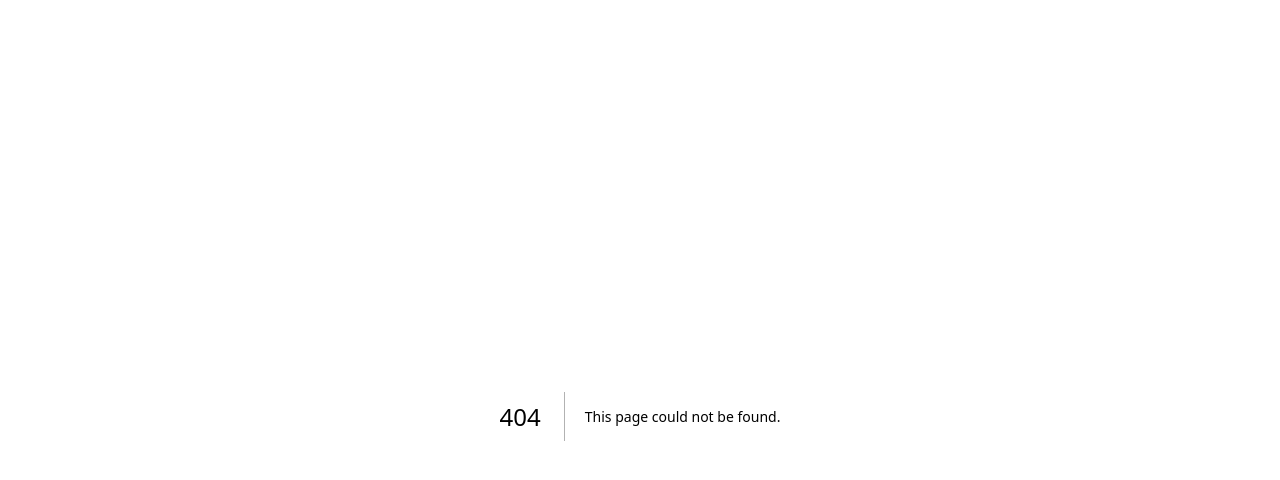
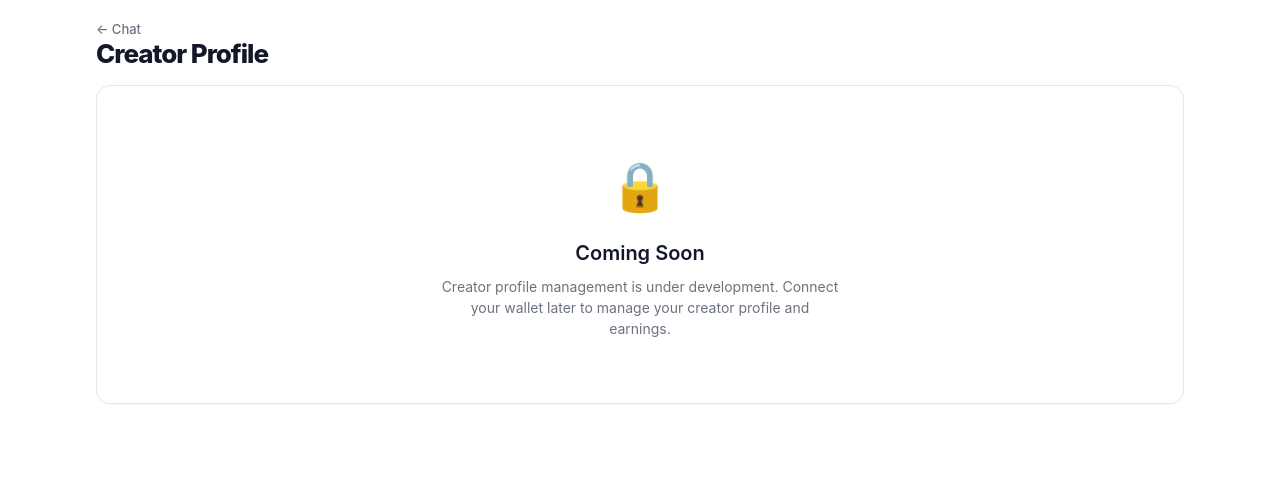
Before and after one commit to riyannode/Paylabs, a Next.js app: page /creator-profile in a window 1280 px wide. Before the commit this address had no page. Shown: the top 480 px of the page. Built offline with nearby package versions, Linux system fonts and the light colour scheme.

Commit message:
refactor(ui): rename routes — /explorer, /creator-dashboard, /source; add Creator Profile page; remove topWallet sidebar block

```diff
--- /dev/null
+++ b/app/creator-profile/page.tsx
@@ -0,0 +1,20 @@
+"use client";
+
+export default function CreatorProfilePage() {
+  return (
+    <div style={{ display: "grid", gap: 16 }}>
+      <div>
+        <a href="/" style={{ fontSize: 13, color: "var(--muted)", fontWeight: 500 }}>← Chat</a>
+        <h1 className="page-title">Creator Profile</h1>
+      </div>
+
+      <div className="card" style={{ textAlign: "center", padding: "64px 24px" }}>
+        <div style={{ fontSize: 48, marginBottom: 16 }}>🔒</div>
+        <h2 style={{ fontSize: 20, fontWeight: 600, marginBottom: 8 }}>Coming Soon</h2>
+        <p className="muted" style={{ fontSize: 14, maxWidth: 400, margin: "0 auto" }}>
+          Creator profile management is under development. Connect your wallet later to manage your creator profile and earnings.
+        </p>
+      </div>
+    </div>
+  );
+}
--- a/app/page.tsx
+++ b/app/page.tsx
@@ -47,25 +47,10 @@ export default async function Page() {
     ),
   ]);
 
-  // Find top wallet
-  const walletRunCounts = new Map<string, number>();
-  for (const r of userRowsAll) {
-    const w = r.user_wallet?.toLowerCase();
-    if (!w) continue;
-    walletRunCounts.set(w, (walletRunCounts.get(w) ?? 0) + 1);
-  }
-  let topWallet: { address: string; runs: number } | null = null;
-  for (const [address, runs] of walletRunCounts) {
-    if (!topWallet || runs > topWallet.runs) {
-      topWallet = { address, runs };
-    }
-  }
-
   const analytics = {
     uniqueUsers: uniqueWalletCount(userRowsAll),
     active24h: uniqueWalletCount(userRows24h),
     active7d: uniqueWalletCount(userRows7d),
-    topWallet,
   };
 
   return <PayLabsChatClient analytics={analytics} />;
--- a/app/paylabs-chat-client.tsx
+++ b/app/paylabs-chat-client.tsx
@@ -13,7 +13,6 @@ type Analytics = {
   uniqueUsers: number;
   active24h: number;
   active7d: number;
-  topWallet?: { address: string; runs: number } | null;
 };
 
 type Props = {
@@ -1720,7 +1719,7 @@ function ResultCard({ result, onReset }: { result: SafeRunResult; onReset: () =>
       )}
       {result.runId && (
         <div className="pl-result-links">
-          <a href={`/dashboard?run=${result.runId}`}>View details</a>
+          <a href={`/explorer?run=${result.runId}`}>View details</a>
           <button onClick={onReset} className="pl-new-run">New run</button>
         </div>
       )}
--- a/components/paylabs/SidebarPanel.tsx
+++ b/components/paylabs/SidebarPanel.tsx
@@ -4,18 +4,11 @@ type Analytics = {
   uniqueUsers: number;
   active24h: number;
   active7d: number;
-  topWallet?: { address: string; runs: number } | null;
 };
 
 type Props = {
   analytics: Analytics;
 };
-
-function short(value?: string | null, chars = 6): string {
-  if (!value) return "—";
-  if (value.length <= chars * 2 + 3) return value;
-  return `${value.slice(0, chars)}…${value.slice(-chars)}`;
-}
 
 export default function SidebarPanel({ analytics }: Props) {
   return (
@@ -24,10 +17,10 @@ export default function SidebarPanel({ analytics }: Props) {
 
       <nav className="pl-nav">
         <a className="active" href="/">Chat</a>
-        <a href="/dashboard">Explorer</a>
-        <a href="/sources">Sources</a>
-        <a href="/creator">Creator</a>
-        <a href="/receipts">Receipts</a>
+        <a href="/explorer">Explorer</a>
+        <a href="/source">Sources</a>
+        <a href="/creator-dashboard">Creator Dashboard</a>
+        <a href="/creator-profile">Creator Profile</a>
       </nav>
 
       {/* User Analytics */}
@@ -47,12 +40,6 @@ export default function SidebarPanel({ analytics }: Props) {
             <span>7d</span>
           </div>
         </div>
-        {analytics.topWallet ? (
-          <div className="pl-top-wallet">
-            <span className="data-mono">{short(analytics.topWallet.address)}</span>
-            <span>{analytics.topWallet.runs} runs</span>
-          </div>
-        ) : null}
       </section>
     </aside>
   );
```
Also changed, not shown: app/creator-dashboard/page.tsx (renamed from app/creator/page.tsx), app/explorer/page.tsx (renamed from app/dashboard/page.tsx), app/source/page.tsx (renamed from app/sources/page.tsx).
